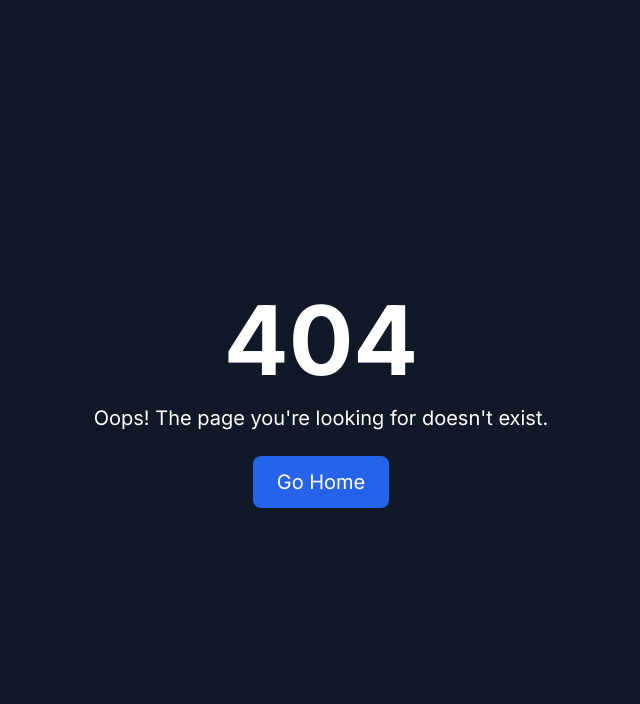
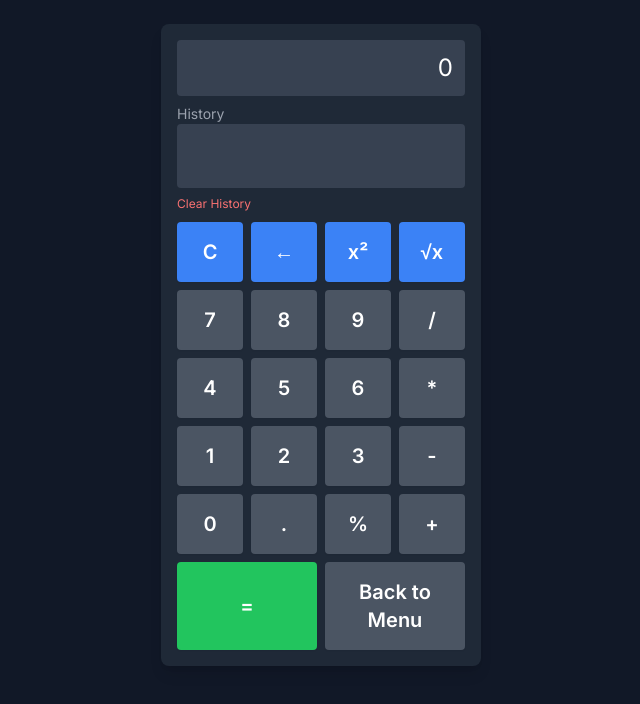
Before and after one commit to uk030621/UtilityApp, a Next.js app: page /basiccalc in a window 1280 px wide. Before the commit this address had no page. Shown: the top 704 px of the page, without its empty margins (319-959 px from the left). Built offline with nearby package versions, Linux system fonts and the light colour scheme.

Commit message:
Added a calculator page.

```diff
--- /dev/null
+++ b/app/basiccalc/page.tsx
@@ -0,0 +1,136 @@
+"use client";
+
+import { useState } from "react";
+import { motion } from "framer-motion";
+import Link from "next/link";
+
+export default function Calculator() {
+  const [input, setInput] = useState<string>("");
+  const [history, setHistory] = useState<string[]>([]);
+
+  const handleButtonClick = (value: string) => {
+    if (value === "=") {
+      try {
+        const result = eval(input).toString();
+        setInput(result);
+        setHistory((prev) => [input + " = " + result, ...prev].slice(0, 5)); // Store last 5 calculations
+      } catch {
+        setInput("Error");
+      }
+    } else if (value === "C") {
+      setInput("");
+    } else if (value === "←") {
+      setInput(input.slice(0, -1));
+    } else if (value === "x²") {
+      setInput((prev) =>
+        prev ? Math.pow(parseFloat(prev), 2).toString() : ""
+      );
+    } else if (value === "√x") {
+      setInput((prev) => (prev ? Math.sqrt(parseFloat(prev)).toString() : ""));
+    } else if (value === "%") {
+      setInput((prev) => (prev ? (parseFloat(prev) / 100).toString() : ""));
+    } else {
+      setInput((prev) => prev + value);
+    }
+  };
+
+  const clearHistory = () => setHistory([]);
+
+  const buttons = [
+    { label: "C", style: "bg-blue-500 hover:bg-blue-600" },
+    { label: "←", style: "bg-blue-500 hover:bg-blue-600" },
+    { label: "x²", style: "bg-blue-500 hover:bg-blue-600" },
+    { label: "√x", style: "bg-blue-500 hover:bg-blue-600" },
+
+    { label: "7", style: "bg-gray-600 hover:bg-gray-700" },
+    { label: "8", style: "bg-gray-600 hover:bg-gray-700" },
+    { label: "9", style: "bg-gray-600 hover:bg-gray-700" },
+    { label: "/", style: "bg-gray-600 hover:bg-gray-700" },
+
+    { label: "4", style: "bg-gray-600 hover:bg-gray-700" },
+    { label: "5", style: "bg-gray-600 hover:bg-gray-700" },
+    { label: "6", style: "bg-gray-600 hover:bg-gray-700" },
+    { label: "*", style: "bg-gray-600 hover:bg-gray-700" },
+
+    { label: "1", style: "bg-gray-600 hover:bg-gray-700" },
+    { label: "2", style: "bg-gray-600 hover:bg-gray-700" },
+    { label: "3", style: "bg-gray-600 hover:bg-gray-700" },
+    { label: "-", style: "bg-gray-600 hover:bg-gray-700" },
+
+    { label: "0", style: "bg-gray-600 hover:bg-gray-700" },
+    { label: ".", style: "bg-gray-600 hover:bg-gray-700" },
+    { label: "%", style: "bg-gray-600 hover:bg-gray-700" },
+    { label: "+", style: "bg-gray-600 hover:bg-gray-700" },
+  ];
+
+  return (
+    <div className="flex min-h-screen items-start justify-center bg-gray-900 p-4 py-6">
+      <div className="w-80 bg-gray-800 rounded-lg p-4 shadow-lg">
+        {/* Display */}
+        <motion.div
+          key={input}
+          initial={{ scale: 0.8, opacity: 0 }}
+          animate={{ scale: 1, opacity: 1 }}
+          transition={{ duration: 0.2 }}
+          className="mb-2 p-3 bg-gray-700 text-white text-right text-2xl rounded"
+        >
+          {input || "0"}
+        </motion.div>
+
+        {/* History */}
+        <div className="mb-2">
+          <div className="text-gray-400 text-sm">History</div>
+          <div className="h-16 overflow-y-auto bg-gray-700 p-2 rounded text-white text-sm">
+            {history.map((entry, index) => (
+              <motion.div
+                key={index}
+                initial={{ opacity: 0, y: -10 }}
+                animate={{ opacity: 1, y: 0 }}
+                transition={{ duration: 0.2, delay: index * 0.1 }}
+              >
+                {entry}
+              </motion.div>
+            ))}
+          </div>
+          <button
+            onClick={clearHistory}
+            className="mt-2 text-xs text-red-400 hover:text-red-300"
+          >
+            Clear History
+          </button>
+        </div>
+
+        {/* Buttons Grid */}
+        <div className="grid grid-cols-4 gap-2">
+          {buttons.map(({ label, style }) => (
+            <motion.button
+              key={label}
+              whileTap={{ scale: 0.9 }}
+              className={`p-4 text-xl font-semibold rounded shadow-sm transition text-white ${style}`}
+              onClick={() => handleButtonClick(label)}
+            >
+              {label}
+            </motion.button>
+          ))}
+
+          {/* Equal Button (Spans Two Columns) */}
+          <motion.button
+            whileTap={{ scale: 0.9 }}
+            className="p-4 text-xl font-semibold rounded shadow-sm transition bg-green-500 hover:bg-green-600 text-white col-span-2"
+            onClick={() => handleButtonClick("=")}
+          >
+            =
+          </motion.button>
+
+          {/* Back to Menu Button (Spans Two Columns) */}
+          <Link
+            href="/"
+            className="p-4 text-center text-xl font-semibold rounded shadow-sm transition bg-gray-600 hover:bg-gray-700 text-white col-span-2 flex items-center justify-center"
+          >
+            Back to Menu
+          </Link>
+        </div>
+      </div>
+    </div>
+  );
+}
--- a/app/page.tsx
+++ b/app/page.tsx
@@ -65,6 +65,14 @@ export default function Home() {
             Reminders
           </Link>
         </li>
+        <li className="mb-4">
+          <Link
+            href="/basiccalc"
+            className="text-black  text-basic font-light hover:underline"
+          >
+            Calculator
+          </Link>
+        </li>
       </ul>
       <p className="text-black text-1xl mt-2 font-extrabold">OR</p>
       <button
--- a/package.json
+++ b/package.json
@@ -12,6 +12,7 @@
     "@heroicons/react": "^2.2.0",
     "bcryptjs": "^2.4.3",
     "file-saver": "^2.0.5",
+    "framer-motion": "^12.5.0",
     "mongoose": "^8.4.4",
     "next": "^14.2.24",
     "next-auth": "^4.24.7",
```
Also changed, not shown: 1 other file (tests, documents, lock files or other folders).
